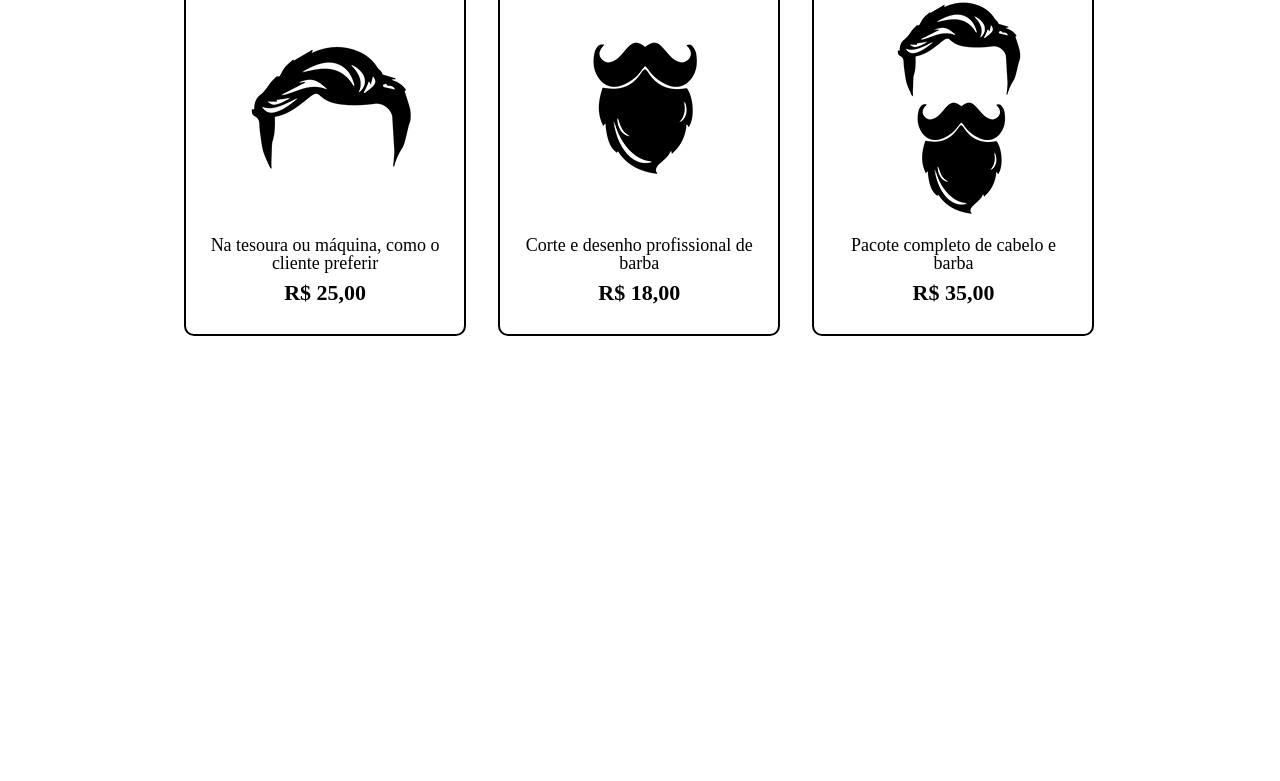
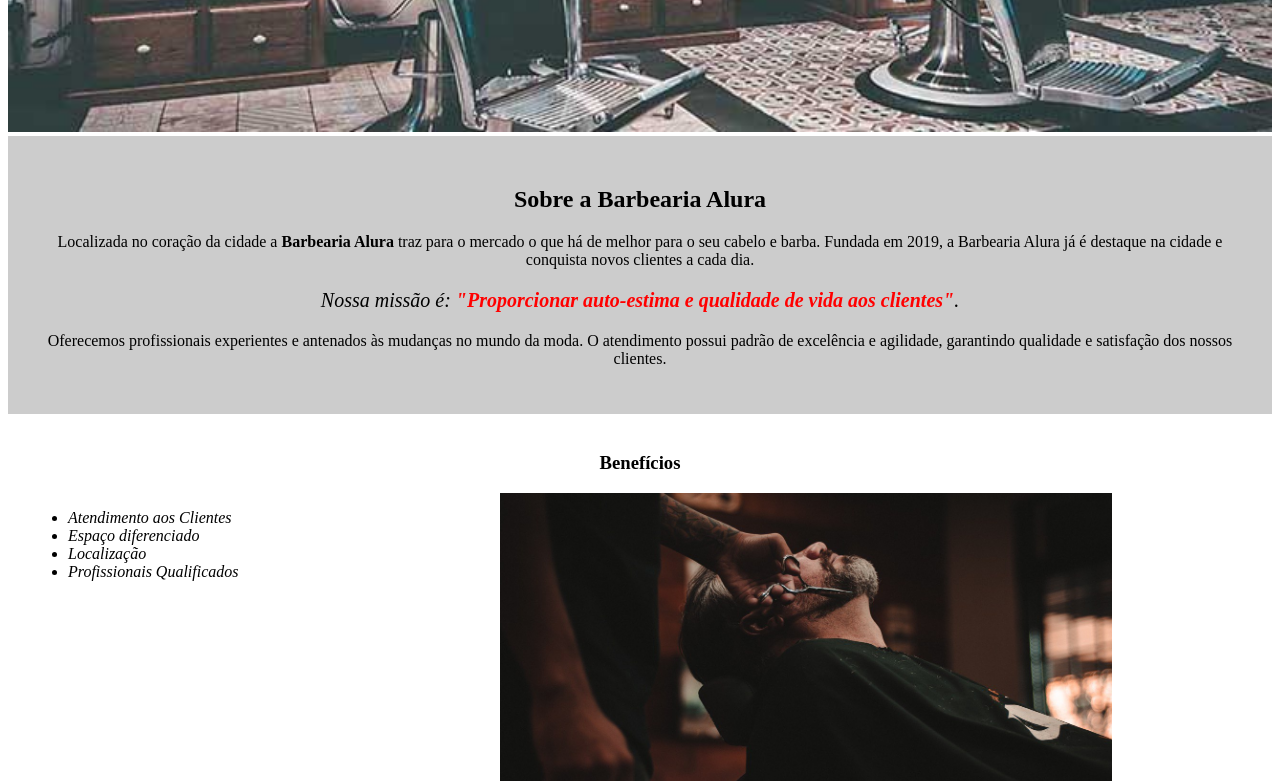
Before and after one commit to gustavo010908/barbearia-2, a plain HTML site: page produtos.html in a window 1280 px wide. Shown: the part 422-1203 px from the top of the page. Before the commit the page ends 808 px from the top, so only its background shows below. Drawn offline with Linux system fonts and the light colour scheme.

Commit message:
Update produtos.html

```diff
--- a/produtos.html
+++ b/produtos.html
@@ -1,48 +1,37 @@
 <!DOCTYPE html>
-<html>
+<html lang="pt-br">
 <head>
 <meta charset="UTF-8">
-		<title>Produtos - Barbearia Alura</title>
+<title>Barbearia Alura</title>
+<link rel="stylesheet" href="style.css">
+</head>
 
-		<link rel="stylesheet" href="reset.css">
-		<link rel="stylesheet" href="produtos.css">
-	</head>
 <body>
 <header>
-			<div class="caixa">
-				<h1><img src="logo.png"></h1>
+<h1 class="titulo-principal">Barbearia Alura</h1>
+</header>
+<img id="banner" src="banner.jpg">
+<div class="principal">
+<h2 class="titulo-centralizado">Sobre a Barbearia Alura</h2>
 
-				<nav>
+<p>Localizada no coração da cidade a <strong>Barbearia Alura</strong> traz para o mercado o que há de melhor para o seu cabelo e barba. Fundada em 2019, a Barbearia Alura já é destaque na cidade e conquista novos clientes a cada dia.</p>
+
+<p id="missao"><em>Nossa missão é: <strong>"Proporcionar auto-estima e qualidade de vida aos clientes"</strong>.</em></p>
+
+<p>Oferecemos profissionais experientes e antenados às mudanças no mundo da moda. O atendimento possui padrão de excelência e agilidade, garantindo qualidade e satisfação dos nossos clientes.</p>
+</div>
+
+<div class="beneficios">
+<h3 class="titulo-centralizado">Benefícios</h3>
+
 <ul>
-						<li><a href="index.html">Home</a></li>
-						<li><a href="produtos.html">Produtos</a></li>
-						<li><a href="contato.html">Contato</a></li>
+<li class="itens">Atendimento aos Clientes</li>
+<li class="itens">Espaço diferenciado</li>
+<li class="itens">Localização</li>
+<li class="itens">Profissionais Qualificados</li>
 </ul>
-				</nav>
+
+<img src="beneficios.jpg" class="imagembeneficios">
 </div>
-		</header>
-
-		<main>
-			<ul class="produtos">
-				<li>
-					<h2>Cabelo</h2>
-					<img src="cabelo.jpg">
-					<p class="produto-descricao">Na tesoura ou máquina, como o cliente preferir</p>
-					<p class="produto-preco">R$ 25,00</p>
-				</li>
-				<li>
-					<h2>Barba</h2>
-					<img src="barba.jpg">
-					<p class="produto-descricao">Corte e desenho profissional de barba</p>
-					<p class="produto-preco">R$ 18,00</p>
-				</li>
-				<li>
-					<h2>Cabelo + Barba</h2>
-					<img src="cabelo+barba.jpg">
-					<p class="produto-descricao">Pacote completo de cabelo e barba</p>
-					<p class="produto-preco">R$ 35,00</p>
-				</li>
-			</ul>
-		</main>
 </body>
 </html>
```
Lines whose indentation alone changed are shown as unchanged.
